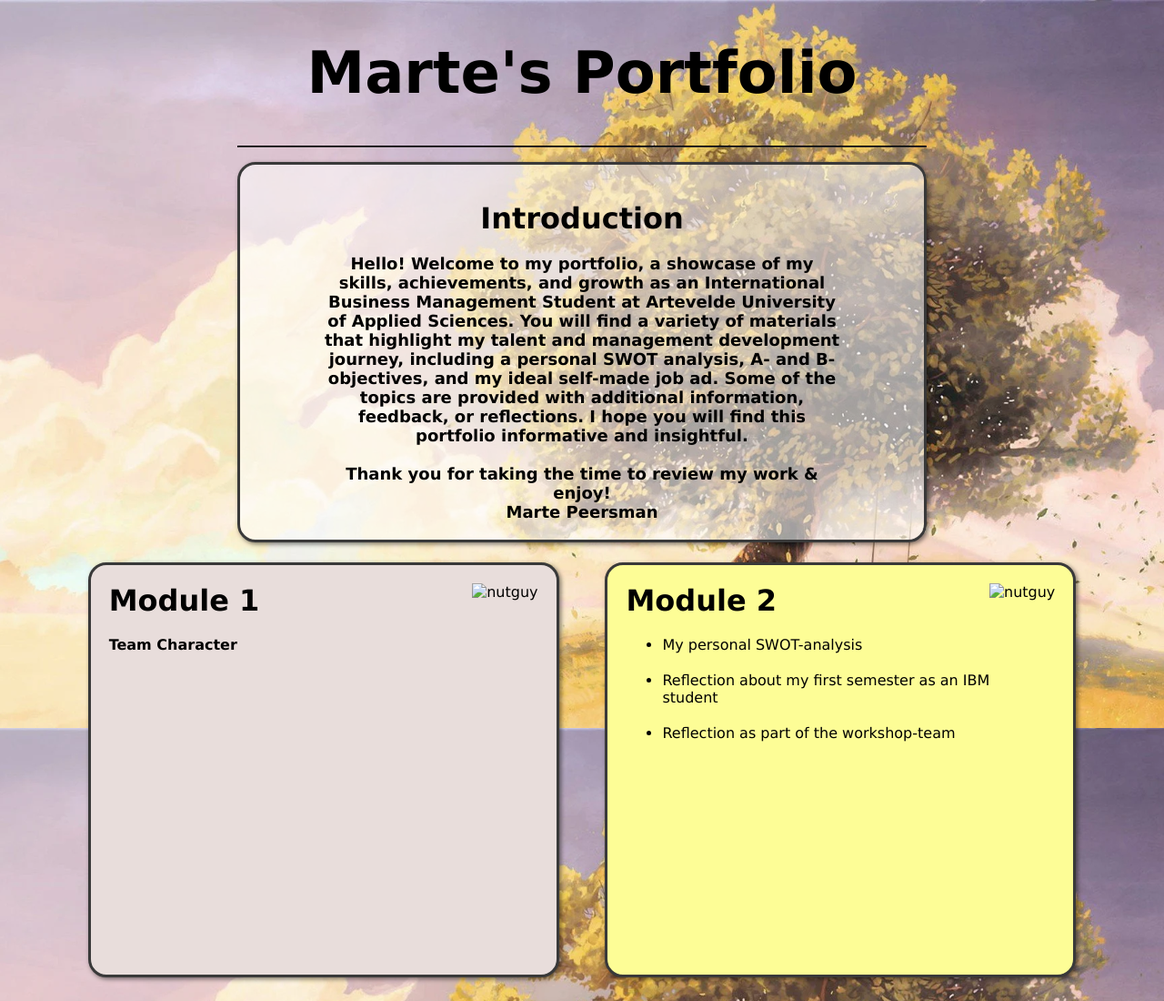
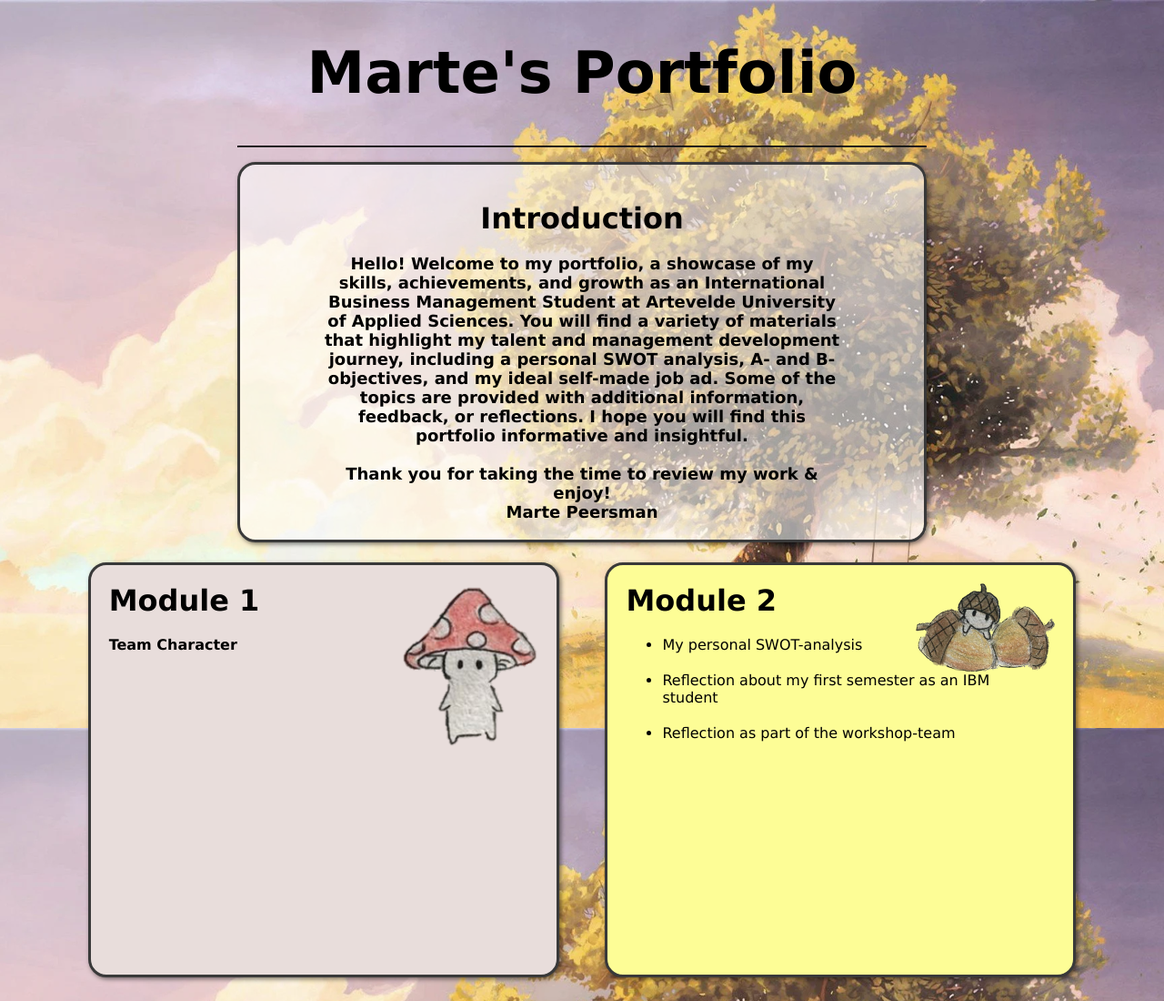
Before and after one commit to klimoo/klimoo.github.io, a plain HTML site: page index.html in a window 1280 px wide. Shown: the top 1100 px of the page at 91% size. Drawn offline with Linux system fonts and the light colour scheme.

Commit message:
Add files via upload

```diff
--- a/index.html
+++ b/index.html
@@ -27,7 +27,7 @@
                 <h2>Module 1</h2>
                 <p>Team Character</p>
                 <div class="image" >
-                    <img src="~/afbeeldingen/shroom.png" alt="nutguy" class="img">
+                    <img src="/afbeeldingen/shroom.png" alt="nutguy" class="img">
                 </div>
             </div>
         </a>
@@ -40,7 +40,7 @@
                     <li>Reflection as part of the workshop-team</li>
                 </ul>
                 <div class="image" >
-                    <img src="~/afbeeldingen/nutguy.png" alt="nutguy" class="img">
+                    <img src="/afbeeldingen/nutguy.png" alt="nutguy" class="img">
                 </div>
             </div>
         </a>
```
